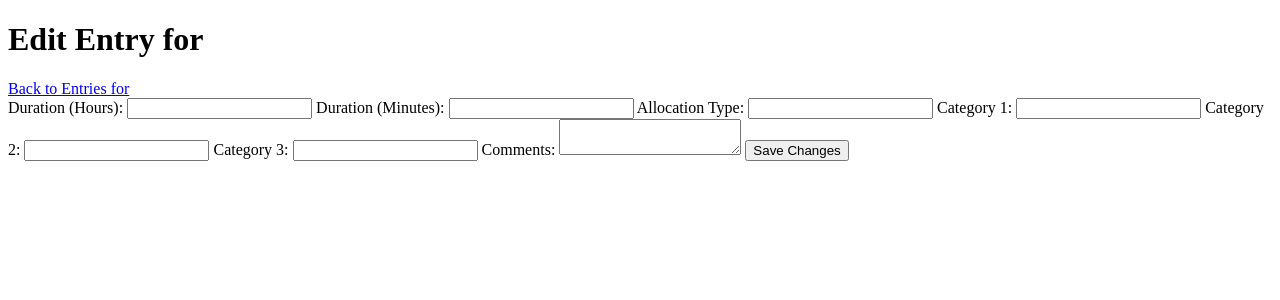
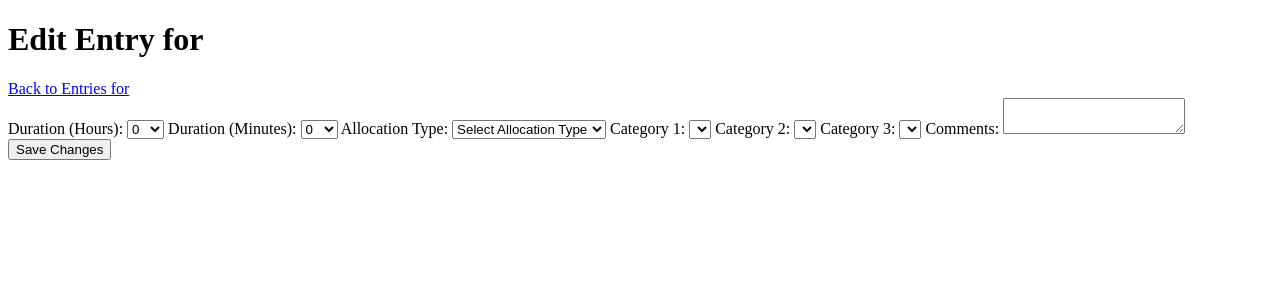
Before and after one commit to Rutiktorambe/App-F, a Flask app: template templates/edit_entry.html in a window 1280 px wide. Shown: the top 300 px of the page. Run offline with Flask 3, Linux system fonts and the light colour scheme; the template is opened without the code that fills it, so the values that code supplies are empty.

Commit message:
edit_entry_fixed

```diff
--- a/templates/edit_entry.html
+++ b/templates/edit_entry.html
@@ -2,56 +2,114 @@
 <!DOCTYPE html>
 <html lang="en">
 <head>
-    <meta charset="UTF-8" />
+    <meta charset="UTF-8">
     <title>Edit Entry</title>
+    <script>
+        // JavaScript to populate duration dropdowns on page load
+        document.addEventListener('DOMContentLoaded', function () {
+            const durationHoursDropdown = document.getElementById('duration_hours');
+            const durationMinutesDropdown = document.getElementById('duration_minutes');
+
+            // Populate Duration Hours dropdown (0-23)
+            for (let i = 0; i <= 23; i++) {
+                const option = document.createElement('option');
+                option.value = i;
+                option.textContent = i;
+                if (i === {{ entry.duration_hours|default(0) }}) {
+                    option.selected = true; // Pre-select the current value
+                }
+                durationHoursDropdown.appendChild(option);
+            }
+
+            // Populate Duration Minutes dropdown (0, 5, 10, ..., 55)
+            for (let i = 0; i < 60; i += 5) {
+                const option = document.createElement('option');
+                option.value = i;
+                option.textContent = i;
+                if (i === {{ entry.duration_minutes|default(0) }}) {
+                    option.selected = true; // Pre-select the current value
+                }
+                durationMinutesDropdown.appendChild(option);
+            }
+        });
+
+        // JavaScript to dynamically update category options based on the selected allocation type
+        function updateCategories() {
+            const allocationType = document.getElementById('allocation_type').value;
+            const category1 = document.getElementById('category_1');
+            const category2 = document.getElementById('category_2');
+            const category3 = document.getElementById('category_3');
+
+            // Clear previous options
+            category1.innerHTML = '';
+            category2.innerHTML = '';
+            category3.innerHTML = '';
+
+            if (allocationType === 'Billable') {
+                // Populate Category 1 for Billable
+                addOption(category1, 'Cat B1', 'Cat B1');
+                addOption(category1, 'Cat B2', 'Cat B2');
+            } else if (allocationType === 'Non-Billable') {
+                // Populate Category 1 for Non-Billable
+                addOption(category1, 'Admin', 'Admin');
+                addOption(category1, 'Training', 'Training');
+            }
+
+            // Reset Category 2 and Category 3
+            addOption(category2, '', 'Select Category 2');
+            addOption(category3, '', 'Select Category 3');
+        }
+
+        // Function to add an option to a dropdown
+        function addOption(dropdown, value, text) {
+            const option = document.createElement('option');
+            option.value = value;
+            option.textContent = text;
+            dropdown.appendChild(option);
+        }
+    </script>
 </head>
 <body>
     <h1>Edit Entry for {{ entry.date }}</h1>
-    <a href="{{ url_for('view_entries_by_date', date=entry.date) }}"
-      >Back to Entries for {{ entry.date }}</a
-    >
+    <a href="{{ url_for('view_entries_by_date', date=entry.date) }}">Back to Entries for {{ entry.date }}</a>
 
-    <form
-      action="{{ url_for('update_entry', entry_id=entry.entree_id) }}"
-      method="post"
-    >
+    <form action="{{ url_for('update_entry', entry_id=entry.entree_id) }}" method="post">
         <label for="duration_hours">Duration (Hours):</label>
-      <input
-        type="number"
-        name="duration_hours"
-        value="{{ entry.duration_hours }}"
-        required
-      />
+        <select name="duration_hours" id="duration_hours" required>
+            <!-- Options populated dynamically -->
+        </select>
 
         <label for="duration_minutes">Duration (Minutes):</label>
-      <input
-        type="number"
-        name="duration_minutes"
-        value="{{ entry.duration_minutes }}"
-        required
-      />
+        <select name="duration_minutes" id="duration_minutes" required>
+            <!-- Options populated dynamically -->
+        </select>
 
         <label for="allocation_type">Allocation Type:</label>
-      <input
-        type="text"
-        name="allocation_type"
-        value="{{ entry.allocation_type }}"
-        required
-      />
+        <select name="allocation_type" id="allocation_type" onchange="updateCategories()" required>
+            <option value="">Select Allocation Type</option>
+            <option value="Billable" {% if entry.allocation_type == 'Billable' %}selected{% endif %}>Billable</option>
+            <option value="Non-Billable" {% if entry.allocation_type == 'Non-Billable' %}selected{% endif %}>Non-Billable</option>
+        </select>
 
         <label for="category_1">Category 1:</label>
-      <input type="text" name="category_1" value="{{ entry.category_1 }}" />
+        <select name="category_1" id="category_1" required>
+            <!-- Options populated based on allocation type -->
+        </select>
 
         <label for="category_2">Category 2:</label>
-      <input type="text" name="category_2" value="{{ entry.category_2 }}" />
+        <select name="category_2" id="category_2">
+            <!-- Options populated dynamically -->
+        </select>
 
         <label for="category_3">Category 3:</label>
-      <input type="text" name="category_3" value="{{ entry.category_3 }}" />
+        <select name="category_3" id="category_3">
+            <!-- Options populated dynamically -->
+        </select>
 
         <label for="comments">Comments:</label>
         <textarea name="comments">{{ entry.comments }}</textarea>
 
-      <input type="hidden" name="date" value="{{ entry.date }}" />
+        <input type="hidden" name="date" value="{{ entry.date }}">
         <button type="submit">Save Changes</button>
     </form>
 </body>
```
Also changed, not shown: ems_user.db. Lines whose indentation alone changed are shown as unchanged.
